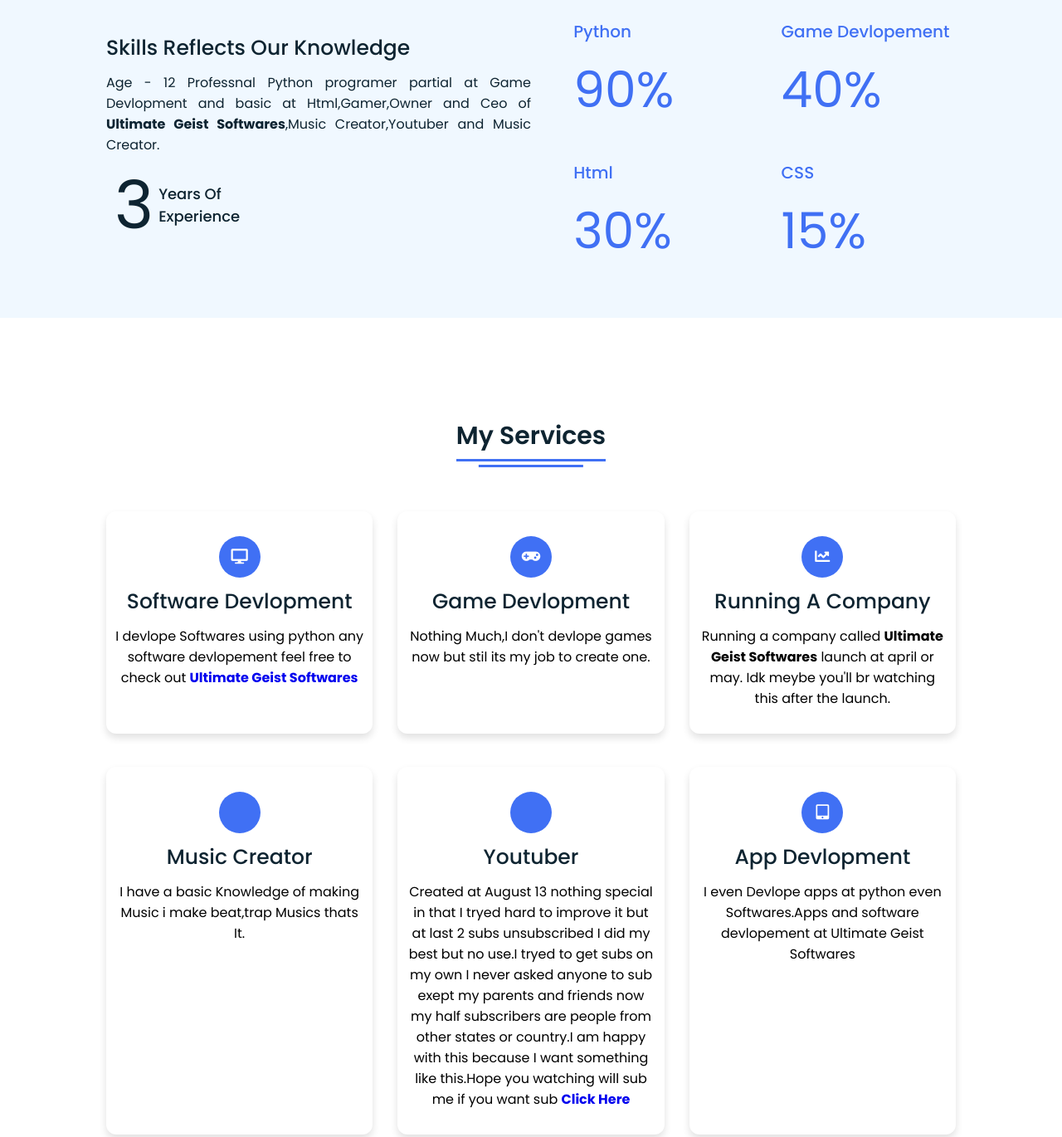
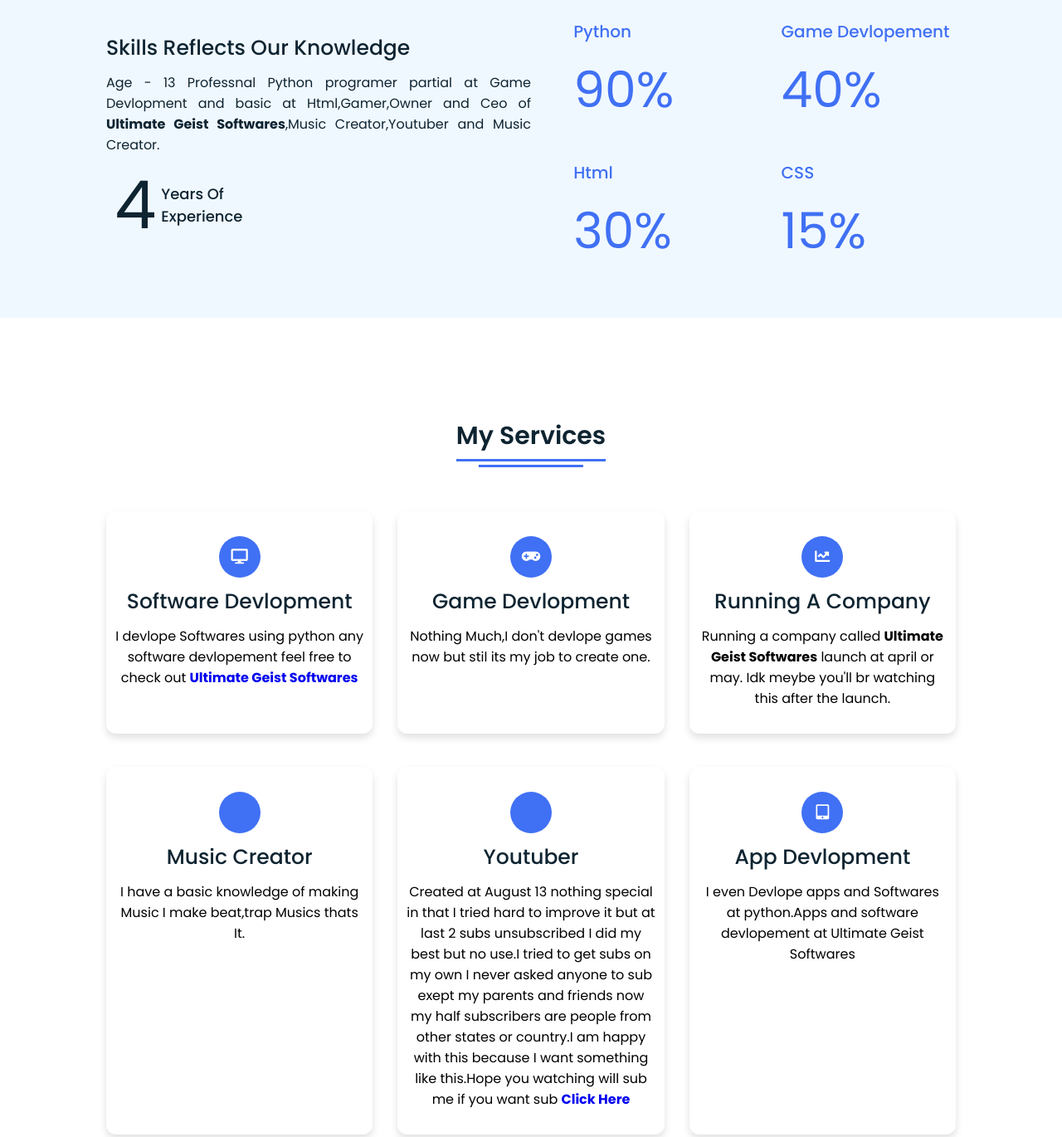
Before and after one commit to Ak22735/redesigned-guacamole, a plain HTML site: page nonp.html in a window 1280 px wide. Shown: the part 1527-2897 px from the top of the page at 83% size. Drawn offline with Linux system fonts and the light colour scheme.

Commit message:
modified:   nonp.html

```diff
--- a/nonp.html
+++ b/nonp.html
@@ -64,7 +64,7 @@
     </div>
     <div class="right">
       <div class="topic">Programing Is My Passion</div>
-      <p>Created My first program at age 9 .Nothing,Just a digital Clock using Python.I have no idea why i choose python.There My journy Starts.Started To learn python,creating programs.Then I moved to Game Devlopement i didnt have much intrest in that so i droped it and started a Youtube Channel <a href="https://www.youtube.com/channel/UCEizBJS_GdHCZKw1o_0TBOQ/featured">Click Here</a> to see my channel.And now running a company <b>Ultimate Geist Softwares.</b> I create Softwares for peoples uses.Thats, about me.</main></p>
+      <p>Created My first program at age 9 .Nothing,Just a digital Clock using Python.I have no idea why i choose python.There My journey Starts.Started To learn python,creating programs.Then I moved to Game Devlopement i didnt have much intrest in that so i droped it and started a Youtube Channel <a href="https://www.youtube.com/channel/UCEizBJS_GdHCZKw1o_0TBOQ/featured">Click Here</a> to see my channel.And now running a company <b>Ultimate Geist Softwares.</b> I create Softwares for peoples uses.Thats, about me.</main></p>
       <div class="button">
         <button><a href="bindex.html">My Company</a></button>
       </div>
@@ -81,9 +81,9 @@
     <div class="skills-details">
       <div class="text">
         <div class="topic">Skills Reflects Our Knowledge</div>
-        <p>Age - 12 Professnal Python programer partial at Game Devlopment and basic at Html,Gamer,Owner and Ceo of <b>Ultimate Geist Softwares</b>,Music Creator,Youtuber and Music Creator.</p>
+        <p>Age - 13 Professnal Python programer partial at Game Devlopment and basic at Html,Gamer,Owner and Ceo of <b>Ultimate Geist Softwares</b>,Music Creator,Youtuber and Music Creator.</p>
         <div class="experience">
-          <div class="num">3</div>
+          <div class="num">4</div>
           <div class="exp">Years Of <br> Experience</div>
         </div>
       </div>
@@ -141,21 +141,21 @@
            <i class="fab fa-music"></i>
        </div>
        <div class="topic">Music Creator</div>
-       <p>I have a basic Knowledge of making Music i make beat,trap Musics thats It.</p>
+       <p>I have a basic knowledge of making Music I make beat,trap Musics thats It.</p>
      </div>
        <div class="box">
          <div class="icon">
            <i class="fas fa-youtube"></i>
        </div>
        <div class="topic">Youtuber</div>
-       <p>Created at August 13 nothing special in that I tryed hard to improve it but at last 2 subs unsubscribed I did my best but no use.I tryed to get subs on my own I never asked anyone to sub exept my parents and friends now my half subscribers are people from other states or country.I am happy with this because I want something like this.Hope you watching will sub me if you want sub <a href="https://www.youtube.com/channel/UCEizBJS_GdHCZKw1o_0TBOQ/featured"><b>Click Here</b></a></p>
+       <p>Created at August 13 nothing special in that I tried hard to improve it but at last 2 subs unsubscribed I did my best but no use.I tried to get subs on my own I never asked anyone to sub exept my parents and friends now my half subscribers are people from other states or country.I am happy with this because I want something like this.Hope you watching will sub me if you want sub <a href="https://www.youtube.com/channel/UCEizBJS_GdHCZKw1o_0TBOQ/featured"><b>Click Here</b></a></p>
      </div>
        <div class="box">
          <div class="icon">
            <i class="fas fa-tablet-alt"></i>
        </div>
        <div class="topic">App Devlopment</div>
-       <p>I even Devlope apps at python even Softwares.Apps and software devlopement at Ultimate Geist Softwares</p>
+       <p>I even Devlope apps and Softwares at python.Apps and software devlopement at Ultimate Geist Softwares</p>
      </div>
    </div>
    </div>
```
